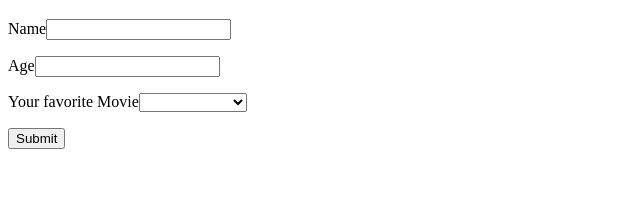
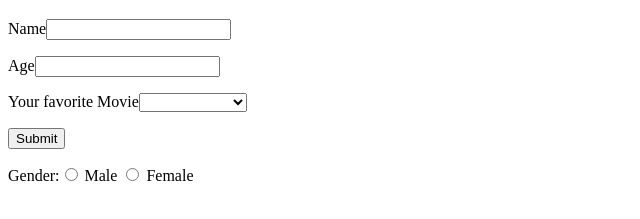
Before and after one commit to 64160095/88726065, a plain HTML site: page lab11/lab11-2.html in a window 1280 px wide. Shown: the part 61-280 px from the top of the page, without its empty margins (0-640 px from the left). Drawn offline with nearby package versions, Linux system fonts and the light colour scheme.

Commit message:
เพิ่ม radio เพื่อถาม เพศ Male หรือ Female
เพิ่ม radio เพื่อถาม เพศ Male หรือ Femaleดังรูป

```diff
--- a/lab11/lab11-2.html
+++ b/lab11/lab11-2.html
@@ -38,6 +38,17 @@
         <!-- <button @click="checkForm">Submit</button> -->
         <input type="submit" value="Submit">
       </p>
+      <p>
+        <label>Gender:</label>
+        <label>
+          <input type="radio" name="gender" value="Male" v-model="gender">
+          Male
+        </label>
+        <label>
+          <input type="radio" name="gender" value="Female" v-model="gender">
+          Female
+        </label>
+      </p>
     </form>
   </div>
   <script>
@@ -47,7 +58,8 @@
           errors: [],
           name: null,
           age: null,
-          movie: null
+          movie: null,
+          gender: null
         }
       },
       methods: {
@@ -55,6 +67,7 @@
           this.errors = [];
           if (!this.name) this.errors.push("Name required.");
           if (!this.age) this.errors.push("Age required.");
+          if (!this.gender) this.errors.push("Gender required.");
         }
       }
     }).mount('#app');
```
